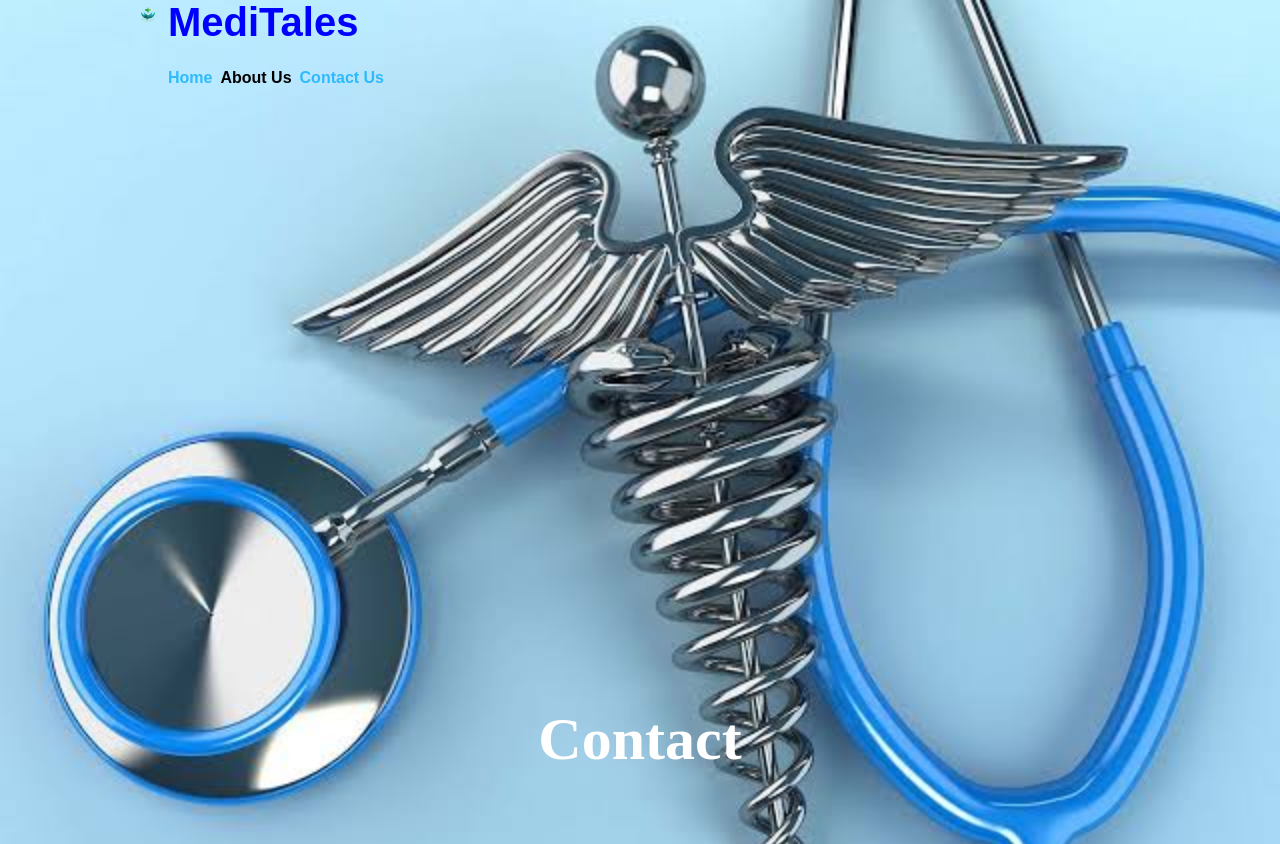
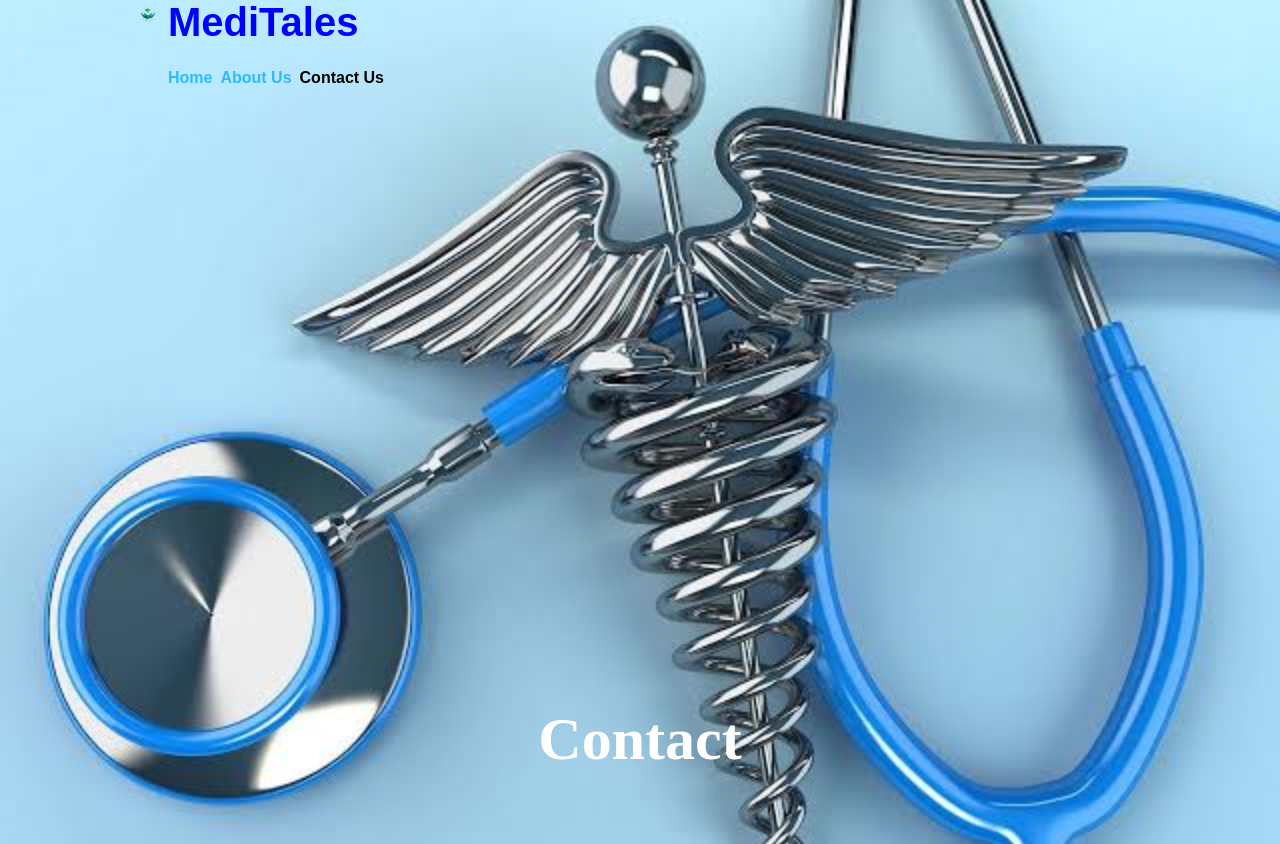
Before and after one commit to May-ree/Training-, a plain HTML site: page Contact.html in a window 1280 px wide. Shown: the top 844 px of the page. Drawn offline with Linux system fonts and the light colour scheme.

Commit message:
Contact.html

```diff
--- a/Contact.html
+++ b/Contact.html
@@ -17,8 +17,8 @@
             <div class="container">
          <ul>
        <li><a href="Index.html"> Home</a></li>
-       <li class="current"> <a href="About.html">About Us</a></li>
-       <li><a href="Contact.html"> Contact Us</a></li>
+       <li> <a href="About.html">About Us</a></li>
+       <li class="current"><a href="Contact.html"> Contact Us</a></li>
          </ul>
             </div>
         </nav>
```
